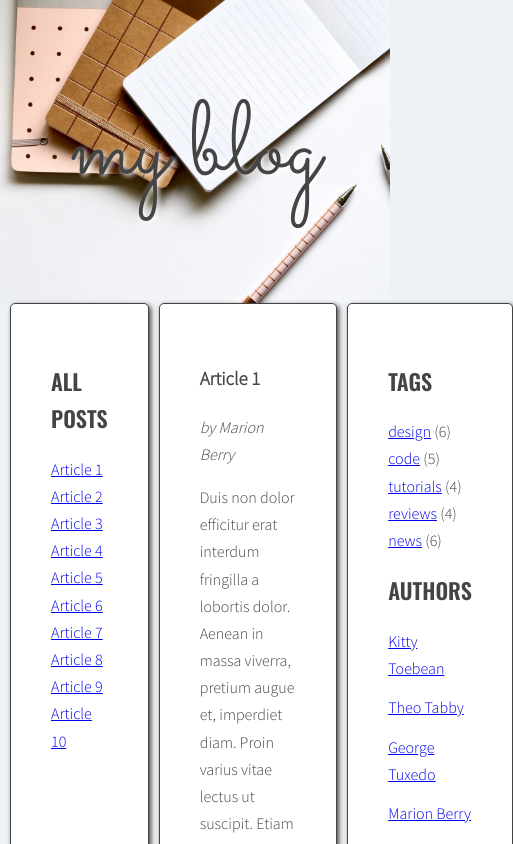
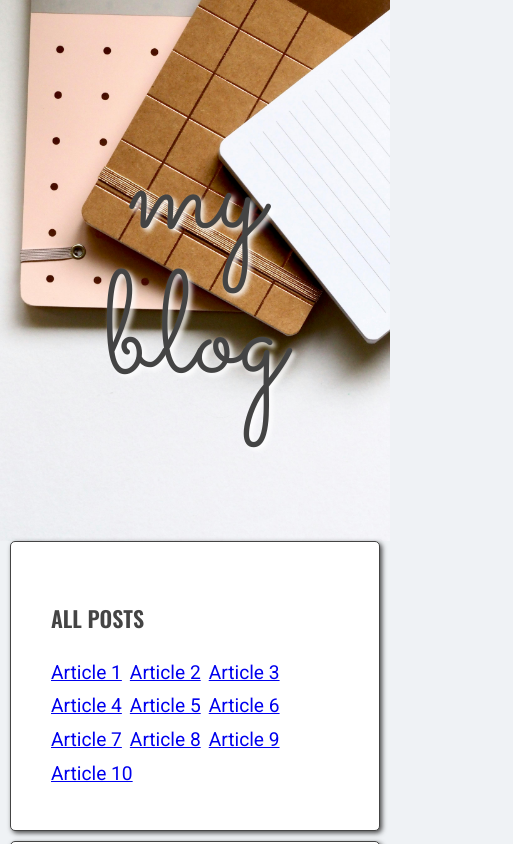
Before and after one commit to mGrzanek/js-blog, a website: page index.html in a window 390 px wide. Shown: the top 844 px of the page, 513 px wide, since content can reach past the window. Drawn offline with nearby package versions, Linux system fonts and the light colour scheme.

Commit message:
Update aside in html code, update styles for aside and posts section and add media queries

```diff
--- a/index.html
+++ b/index.html
@@ -14,9 +14,11 @@
           <div class="container">
             <main class="wrapper">
               <aside class="sidebar" aria-label="Primary">
+                <div class="titles-wrapper">
                   <h2 class="section-title">All posts</h2>
                   <ul class="list titles">
                   </ul>
+                </div>
               </aside>
               <section class="posts">
                 <article class="post active" id="article-1">
@@ -186,6 +188,7 @@
                 </article>
               </section>
               <aside class="sidebar" aria-label="Secondary">
+                <div class="tags-wrapper">
                   <h2 class="section-title">Tags</h2>
                   <ul class="list tags">
                     <li><a href="#">design</a> <span>(6)</span></li>
@@ -194,6 +197,8 @@
                     <li><a href="#">reviews</a> <span>(4)</span></li>
                     <li><a href="#">news</a> <span>(6)</span></li>
                   </ul>
+                </div>
+                <div class="authors-wrapper">
                   <h2 class="section-title">Authors</h2>
                   <ul class="list authors">
                     <li>
@@ -217,6 +222,7 @@
                       </a>
                     </li>
                   </ul>
+                </div>
               </aside>
             </main>
           </div>
--- a/sass/style.scss
+++ b/sass/style.scss
@@ -1,4 +1,5 @@
 @import url('https://fonts.googleapis.com/css?family=Oswald:400,600|Sacramento|Source+Sans+Pro:300&subset=latin-ext');
+@import url('https://fonts.googleapis.com/css2?family=Roboto:ital@0;1&display=swap');
 
 /* Variables */
 
@@ -9,6 +10,7 @@ $color-silver: #eff2f5;
 $font-logo: 'Sacramento', cursive;
 $font-header: 'Oswald', sans-serif;
 $font-text: 'Source Sans Pro', sans-serif;
+$font-titles: 'Roboto', sans-serif;
 
 /* Global */
 
@@ -78,19 +80,28 @@ header {
   .logo {
     font-family: $font-logo;
     font-weight: 400;
-    font-size: 104px;
+    font-size: 9rem;
     line-height: 1;
     text-align: center;
-    text-shadow: 2px 2px 5px $color-light;
+    text-shadow: 3px 3px 5px $color-light;
   }
 }
 
+
 /* Lists */
+
+.titles {
+  font-size: 1.2rem;
+}
 
 .list {
   list-style-type: none;
   margin: 0;
   padding: 0;
+
+  li {
+    font-family: $font-titles;
+  }
   .active {
     font-weight: bold;
   }
@@ -114,6 +125,11 @@ header {
 
 .post {
   display: none;
+
+  .post-title {
+    font-size: 1.5rem;
+  }
+
   &.active {
     display: block;
   }
@@ -129,3 +145,23 @@ header {
     margin: 0 10px 0 0;
   }
 }
+
+@media (max-width: 991px) {
+  .wrapper {
+    flex-direction: column;
+  }
+
+  .titles li {
+    display: inline-block;
+    padding-right: 8px;
+  }
+
+  .sidebar {
+    display: flex;
+    justify-content: center;
+
+    .tags-wrapper, .authors-wrapper {
+      padding: 5% ;
+    }
+  }
+}
```
Also changed, not shown: css/style.css, 1 other file. Lines whose indentation alone changed are shown as unchanged.
